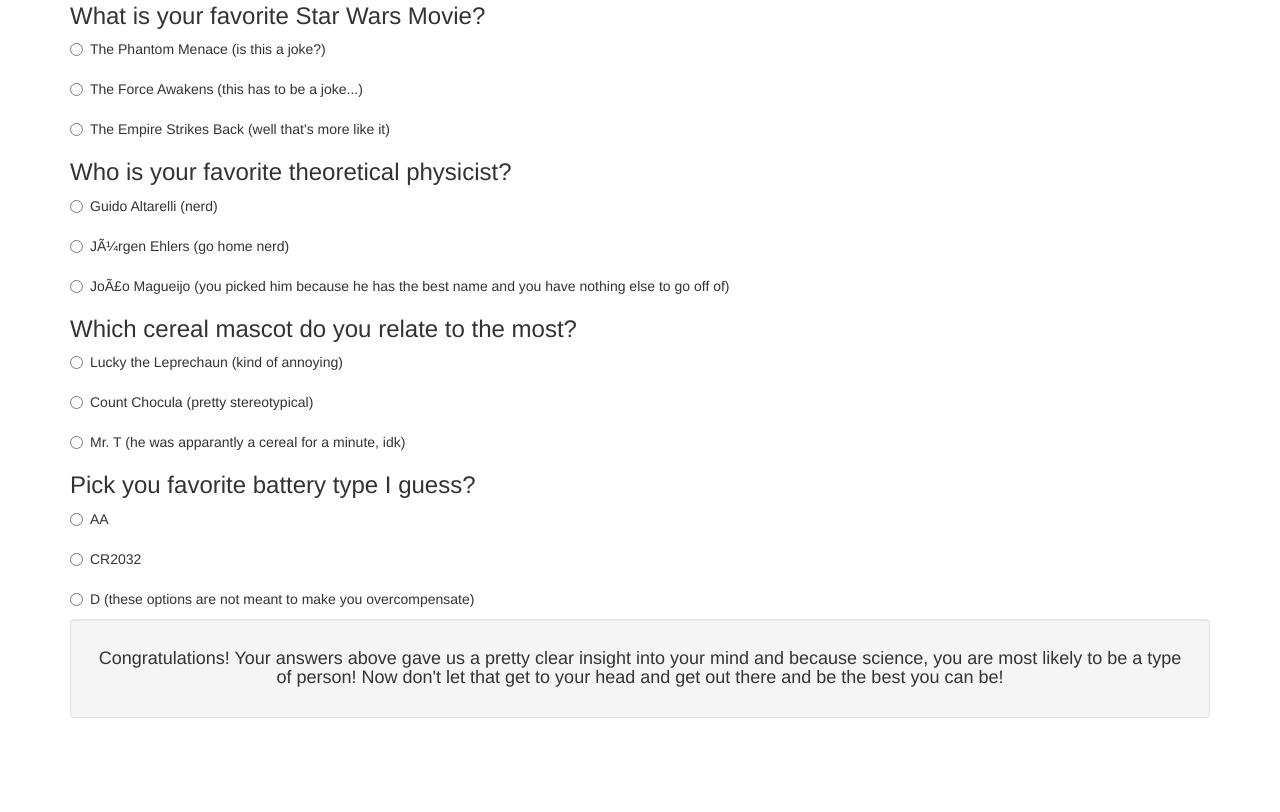
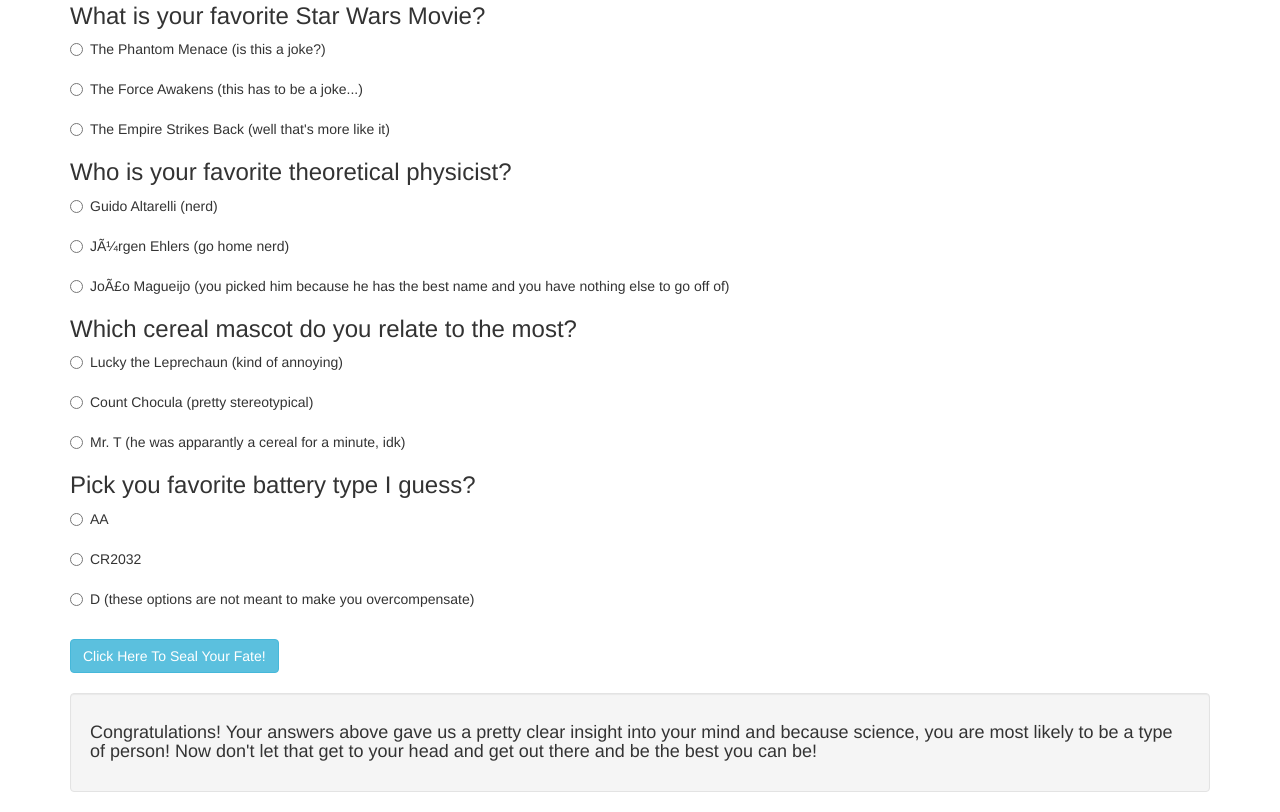
Before and after one commit to Saul-Ordonez/language-suggester, a plain HTML site: page index.html in a window 1280 px wide. Shown: the part 535-1347 px from the top of the page. Before the commit the page ends 1273 px from the top, so only its background shows below. Drawn offline with Linux system fonts and the light colour scheme.

Commit message:
add submit button and form tag to html

```diff
--- a/index.html
+++ b/index.html
@@ -18,6 +18,7 @@
         <p>This quiz is algorithmically<em> (yes, that's a real word) </em>designed to calculate which computer programming language you would most enjoy learning! It only takes a few minutes and will figure out your life path so please answer the questions below and see where they lead you!</p>
       </div>
 
+      <form class="" action="index.html" method="post">
         <div class="season">
           <h3>What is your favorite season?</h3>
           <div class="radio">
@@ -127,9 +128,12 @@
             </label>
           </div>
         </div>
-
-      <div class="well" id="answer">
-        <h4>Congratulations! Your answers above gave us a pretty clear insight into your mind and because science, you are most likely to be a <span></span>type of person! Now don't let that get to your head and get out there and be the best <span></span>you can be!</h4>
+        <br>
+        <button class="btn btn-info" type="submit" name="button">Click Here To Seal Your Fate!</button>
+      </form>
+        <br>
+        <div class="well" id="message">
+          <h4>Congratulations! Your answers above gave us a pretty clear insight into your mind and because science, you are most likely to be a <span class="result"></span>type of person! Now don't let that get to your head and get out there and be the best <span class="result"></span>you can be!</h4>
         </div>
 
     </div>
```
Lines whose indentation alone changed are shown as unchanged.
